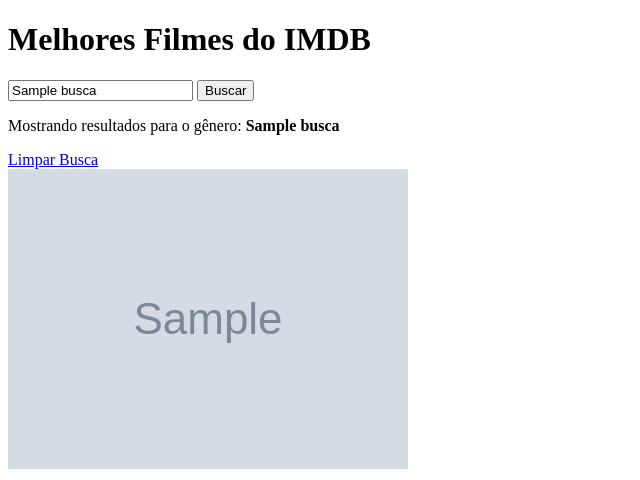
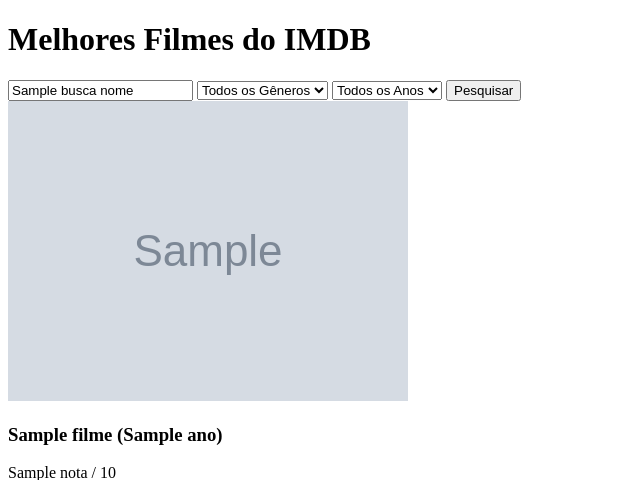
Before and after one commit to eda2-2026/G19_Busca_EDA2-2026.1, a Flask app: template templates/index.html in a window 1280 px wide. Shown: the top 480 px of the page, without its empty margins (0-640 px from the left). Run offline with Flask 3, Linux system fonts and the light colour scheme; the template is opened without the code that fills it: most values are stand-ins (such as "Sample title", 1, 10 or a date in 2020); grey boxes marked "Sample" are stand-in pictures.

Commit message:
feat: busca por ano e nome

```diff
--- a/app.py
+++ b/app.py
@@ -48,8 +48,25 @@ class TabelaHash:
 
         return []
 
+def busca_seq_nome(lista_filmes, pedaco_nome):
+    resultados = []
+    pedaco_nome = pedaco_nome.lower()
+    for filme in lista_filmes:
+        if pedaco_nome in filme['titulo'].lower():
+            resultados.append(filme)
+    return resultados
+
+def busca_seq_ano(lista_filmes, ano):
+    resultados = []
+    for filme in lista_filmes:
+        if filme['ano'] == ano:
+            resultados.append(filme)
+    return resultados
+
 filmes_por_genero = TabelaHash(tamanho=127)
 todos_os_filmes = []
+generos_disponiveis = set()
+anos_disponiveis = set()
 
 def carregar_dados():
     try:
@@ -65,24 +82,53 @@ def carregar_dados():
                 }
                 todos_os_filmes.append(filme)
 
+                if filme['ano']:
+                    anos_disponiveis.add(filme['ano'])
+
                 generos = [g.strip().lower() for g in row['Genre'].split(',')]
+                for genero in generos:
+                    if genero:
+                        filmes_por_genero.inserir(genero, filme)
+                        generos_disponiveis.add(genero)
 
-                for genero in generos:
-                    filmes_por_genero.inserir(genero, filme)
     except Exception as e:
         print(f"Erro ao ler o CSV: {e}")
 
 carregar_dados()
+lista_generos = sorted(list(generos_disponiveis))
+lista_anos = sorted(list(anos_disponiveis), reverse=True)
 
 @app.route('/')
 def index():
-    query = request.args.get('busca', '').strip().lower()
 
-    if query:
-        resultados = filmes_por_genero.buscar(query)
+    query_nome = request.args.get('nome', '').strip()
+    query_genero = request.args.get('genero', '').strip().lower()
+    query_ano = request.args.get('ano', '').strip()
+
+    if query_genero:
+        resultados = filmes_por_genero.buscar(query_genero)
     else:
-        resultados = todos_os_filmes[:20]
-    return render_template('index.html', filmes=resultados, busca=query)
+        resultados = todos_os_filmes.copy()
+
+    if query_nome:
+        resultados = busca_seq_nome(resultados, query_nome)
+
+    if query_ano:
+        resultados = busca_seq_ano(resultados, query_ano)
+
+    if not query_nome and not query_genero and not query_ano:
+        resultados_exibicao = resultados
+
+    else:
+        resultados_exibicao = resultados
+
+    return render_template('index.html',
+                           filmes=resultados_exibicao,
+                           generos=lista_generos,
+                           anos=lista_anos,
+                           busca_nome=query_nome,
+                           busca_genero=query_genero,
+                           busca_ano=query_ano)
 
 if __name__ == '__main__':
     app.run(debug=True)
--- a/templates/index.html
+++ b/templates/index.html
@@ -10,13 +10,29 @@
    <header>
         <h1>Melhores Filmes do IMDB</h1>
         <form method="GET" action="/">
-            <input type="text" name="busca" placeholder="Busque por um gênero" value="{{ busca }}">
-            <button type="submit">Buscar</button>
+            <input type="text" name="nome" placeholder="Nome do filme" value="{{ busca_nome }}">
+
+            <select name="genero">
+                <option value="">Todos os Gêneros</option>
+                {% for g in generos %}
+                    <option value="{{ g }}" {% if busca_genero == g %}selected{% endif %}>
+                        {{ g.capitalize() }}
+                    </option>
+                {% endfor %}
+            </select>
+
+            <select name="ano">
+                <option value="">Todos os Anos</option>
+                {% for a in anos %}
+                    <option value="{{ a }}" {% if busca_ano == a %}selected{% endif %}>
+                        {{ a }}
+                    </option>
+                {% endfor %}
+            </select>
+
+            <button type="submit">Pesquisar</button>
         </form>
-        {% if busca %}
-            <p>Mostrando resultados para o gênero: <strong>{{ busca }}</strong></p>
-            <a href="/" class="btn-voltar">Limpar Busca</a>
-        {% endif %}
+
     </header>
 
     <main class="grid-filmes">
@@ -32,7 +48,7 @@
             </div>
             {% endfor %}
         {% else %}
-            <p>Nenhum filme encontrado para esse gênero.</p>
+            <p>Nenhum filme encontrado.</p>
         {% endif %}
     </main>
 </body>
```
